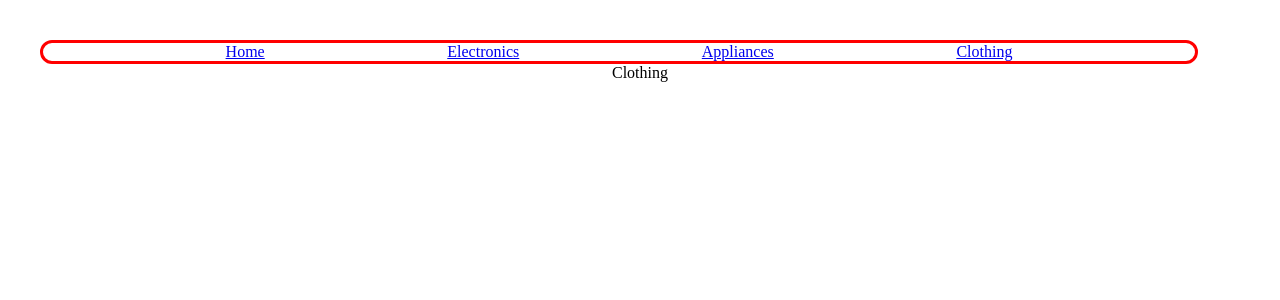
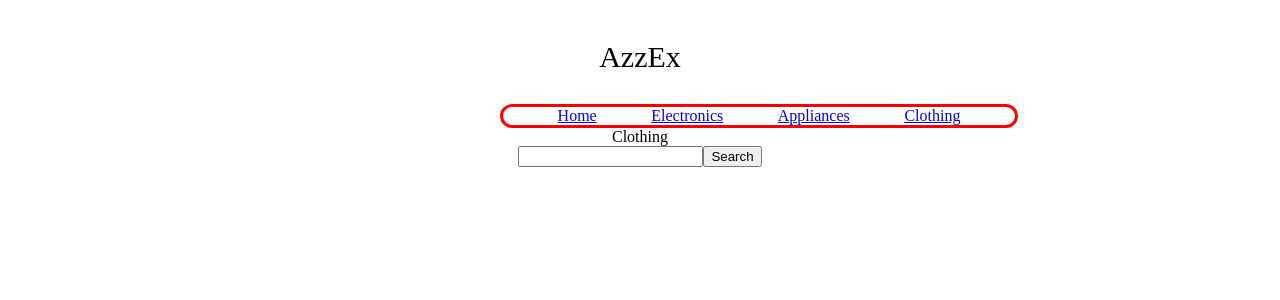
Before and after one commit to Azizjon-Atamuradov/Capstone-Project, a React (Vite) app in the folder frontend/: page /clothing in a window 1280 px wide. Shown: the top 300 px of the page. Built offline with nearby package versions, Linux system fonts and the light colour scheme.

Commit message:
header added

```diff
--- a/frontend/src/App.css
+++ b/frontend/src/App.css
@@ -6,14 +6,19 @@
 
 
   }
+header {
+    font-size: 30px;
+    margin-bottom: 1em;
 
+}
 
 .navbar {
     border: solid red;
     display: flex;
     justify-content: space-evenly;
-    width: 90vw;
-    border-radius: 50px;
+    width: 40vw;
+    border-radius: 60px;
+    margin-left: 460px;
 
 
 }
--- a/frontend/src/App.jsx
+++ b/frontend/src/App.jsx
@@ -8,13 +8,15 @@ import Home from "./components/Home";
 import Appliances from "./components/Appliances";
 import Clothing from "./components/Clothing";
 import Nav from "./components/Nav";
-
+import Header from "./components/header";
+import Searchbar from "./Searchbar";
 
 function App() {
 
 
   return (
     <>
+    <Header/>
     <Nav/>
 
     <Routes>
@@ -25,7 +27,7 @@ function App() {
     <Route path="/clothing" element={<Clothing/>}/>
 
     </Routes>
-
+    <Searchbar/>
 
     </>
   )
--- /dev/null
+++ b/frontend/src/Searchbar.jsx
@@ -0,0 +1,16 @@
+import React from 'react'
+
+function Searchbar() {
+  return (
+   <>
+
+
+   <input type="search" />
+   <button >Search</button>
+
+
+   </>
+  )
+}
+
+export default Searchbar
--- /dev/null
+++ b/frontend/src/components/Header.jsx
@@ -0,0 +1,8 @@
+import React from 'react'
+
+function header() {
+  return (
+    <header> AzzEx </header>  )
+}
+
+export default header
```
